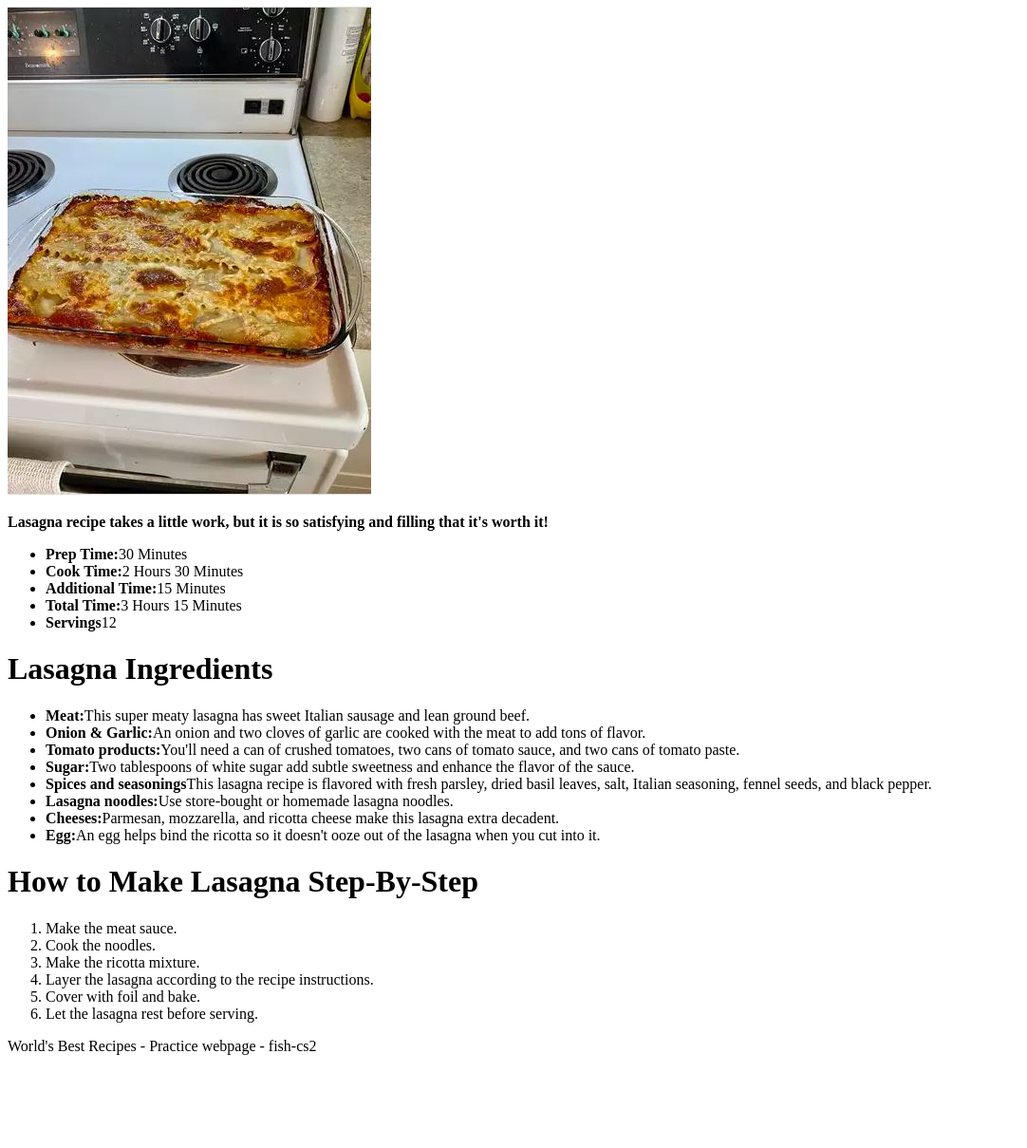
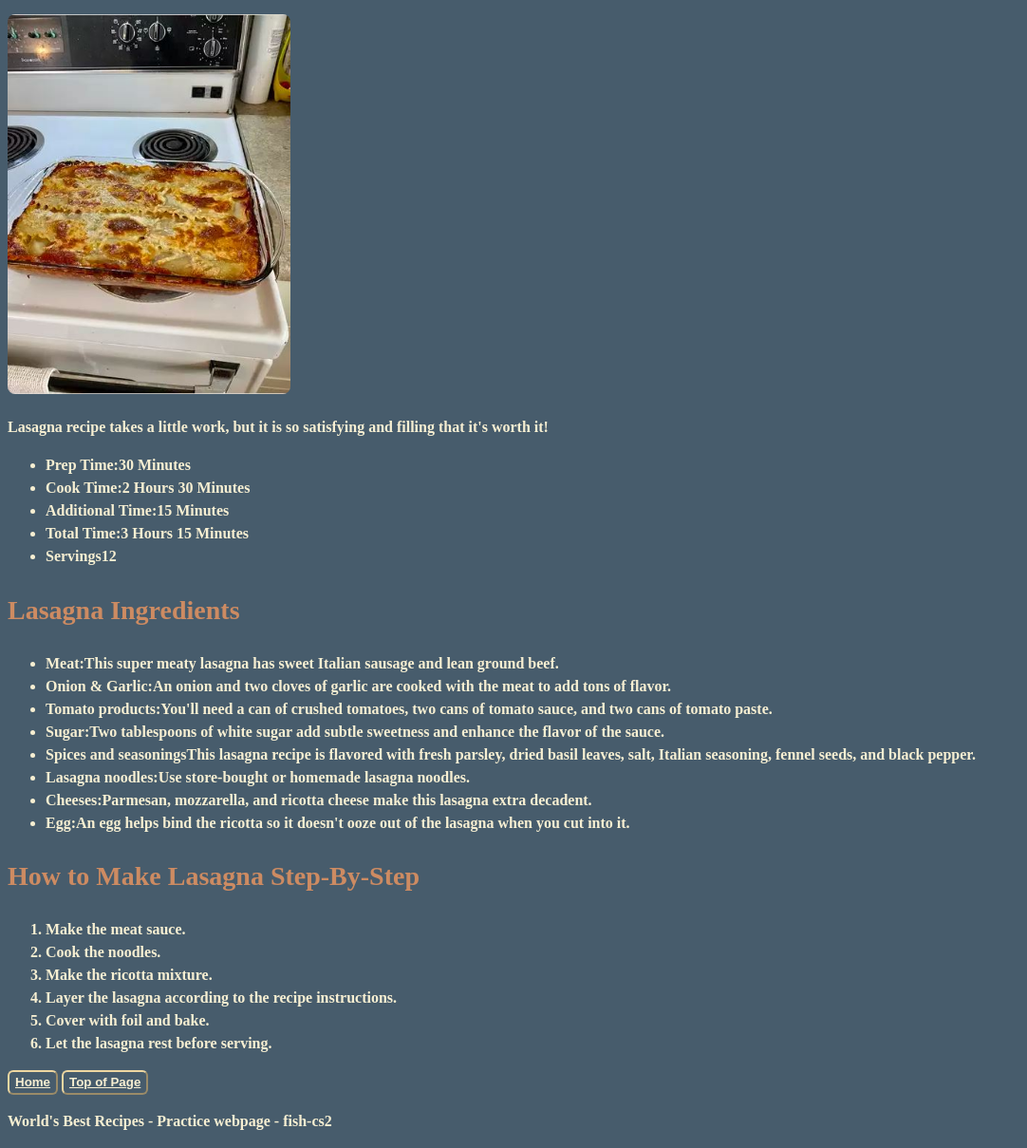
Before and after one commit to fish-cs2/odin-recipes, a plain HTML site: page lasagna.html in a window 1280 px wide. Shown: the part 73-1282 px from the top of the page at 95% size, without its empty margins (0-1082 px from the left). Before the commit the page ends 1192 px from the top, so only its background shows below. Drawn offline with Linux system fonts and the light colour scheme.

Commit message:
Updated website with css styles

```diff
--- /dev/null
+++ b/index.css
@@ -0,0 +1,34 @@
+* {
+    line-height: 1.5;
+    background-color: #475c6c;
+    color: #f7efd2;
+    font-weight: 600;
+}
+
+h1,
+h2{
+    color: #cd8b62;
+    font-weight: 1600;
+    font-size: 28px;
+    text-align:left;
+}
+
+ul{
+    color: #eed7a1;
+}
+
+button{
+    background-color: #475c6c;
+    color:#cd8b62;
+    border-radius: 6px;
+    border-color: #eed7a1;
+}
+
+img{
+    border-radius: 8px;
+    height: 400px;
+}
+
+.h2{
+    size: 40;
+}
--- a/lasagna.html
+++ b/lasagna.html
@@ -1,9 +1,10 @@
 <!DOCTYPE html>
 <html>
     <head>
-<title>World's Best Lasagna</title>
+        <link rel="stylesheet" href="./index.css">
+        <title>World's Best Lasagna</title>
     <body>
-        <h1>The Worlds Best Lasagna!</h1>
+        <h2>The Worlds Best Lasagna!</h2>
         <p><img src="./images/lasagna.jpg" alt="World's Best Lasagna"></p>
         <p><strong> Lasagna recipe takes a little work, but it is so satisfying and filling that it's worth it!</strong></p>
     <ul>
@@ -13,7 +14,7 @@
         <li><strong>Total Time:</strong>3 Hours 15 Minutes</li>
         <li><strong>Servings</strong>12</li>
     </ul>
-    <h1>Lasagna Ingredients</h1>
+    <h2>Lasagna Ingredients</h2>
     <ul>
         <li><strong>Meat:</strong>This super meaty lasagna has sweet Italian sausage and lean ground beef.
         </li>
@@ -32,7 +33,7 @@
         <li><strong>Egg:</strong>An egg helps bind the ricotta so it doesn't ooze out of the lasagna when you cut into it.
         </li>
     </ul>
-    <h1>How to Make Lasagna Step-By-Step</h1>
+    <h2>How to Make Lasagna Step-By-Step</h2>
     <ol>
         <li>Make the meat sauce.</li>
         <li>Cook the noodles.</li>
@@ -43,6 +44,8 @@
     </ol>
 
     </body>
-    World's Best Recipes - Practice webpage - fish-cs2
+    <button><a href="./index.html" rel="noopener noreferrer">Home</a></button>
+    <button><a href="./lasagna.html" rel="noopener noreferrer">Top of Page</a></button>
+    <p>World's Best Recipes - Practice webpage - fish-cs2</p>
 </head>
 </html>
```
Also changed, not shown: index.html (+8 -3 lines), potatobake.html (+6 -3 lines), schnitzel.html (+6 -3 lines), images/chef.jpg (added).
